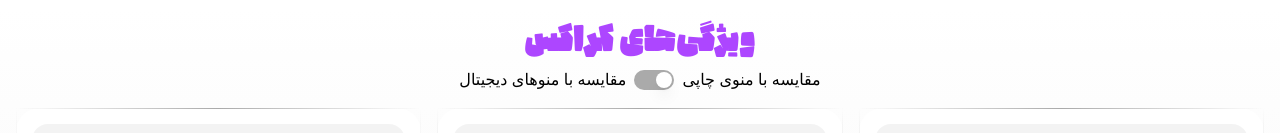
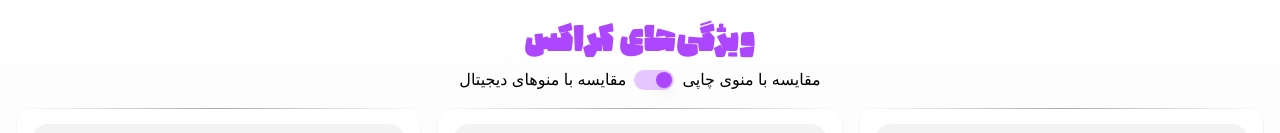
Before and after one commit to ahmadkeyhan/qrocs, a Next.js app: page / in a window 1280 px wide. Shown: the part 520-653 px from the top of the page. Built offline with nearby package versions, Linux system fonts and the light colour scheme; a web font is replaced by a local one.

Commit message:
changed style

```diff
--- a/src/components/ui/switch.tsx
+++ b/src/components/ui/switch.tsx
@@ -11,7 +11,7 @@
 >(({ className, ...props }, ref) => (
   <SwitchPrimitives.Root
     className={cn(
-      "peer inline-flex flex-row-reverse bg-border h-5 w-10 shrink-0 cursor-pointer items-center rounded-full border-2 border-transparent transition-colors focus-visible:outline-none focus-visible:ring-2 focus-visible:ring-ring focus-visible:ring-offset-2 focus-visible:ring-offset-background disabled:cursor-not-allowed disabled:opacity-50 data-[state=checked]:bg-qqteal data-[state=unchecked]:bg-qqorange",
+      "peer inline-flex flex-row-reverse bg-primary/30 h-5 w-10 shrink-0 cursor-pointer items-center rounded-full border-2 border-transparent transition-colors focus-visible:outline-none focus-visible:ring-2 focus-visible:ring-ring focus-visible:ring-offset-2 focus-visible:ring-offset-background disabled:cursor-not-allowed disabled:opacity-50 data-[state=checked]:bg-qqteal data-[state=unchecked]:bg-qqorange",
       className
     )}
     {...props}
@@ -19,7 +19,7 @@
   >
     <SwitchPrimitives.Thumb
       className={cn(
-        "pointer-events-none block h-4 w-4 rounded-full bg-background shadow-lg ring-0 transition-transform data-[state=checked]:translate-x-5 data-[state=unchecked]:translate-x-0"
+        "pointer-events-none block h-4 w-4 rounded-full bg-primary shadow-lg ring-0 transition-transform data-[state=checked]:translate-x-5 data-[state=unchecked]:translate-x-0"
       )}
     />
   </SwitchPrimitives.Root>
```
